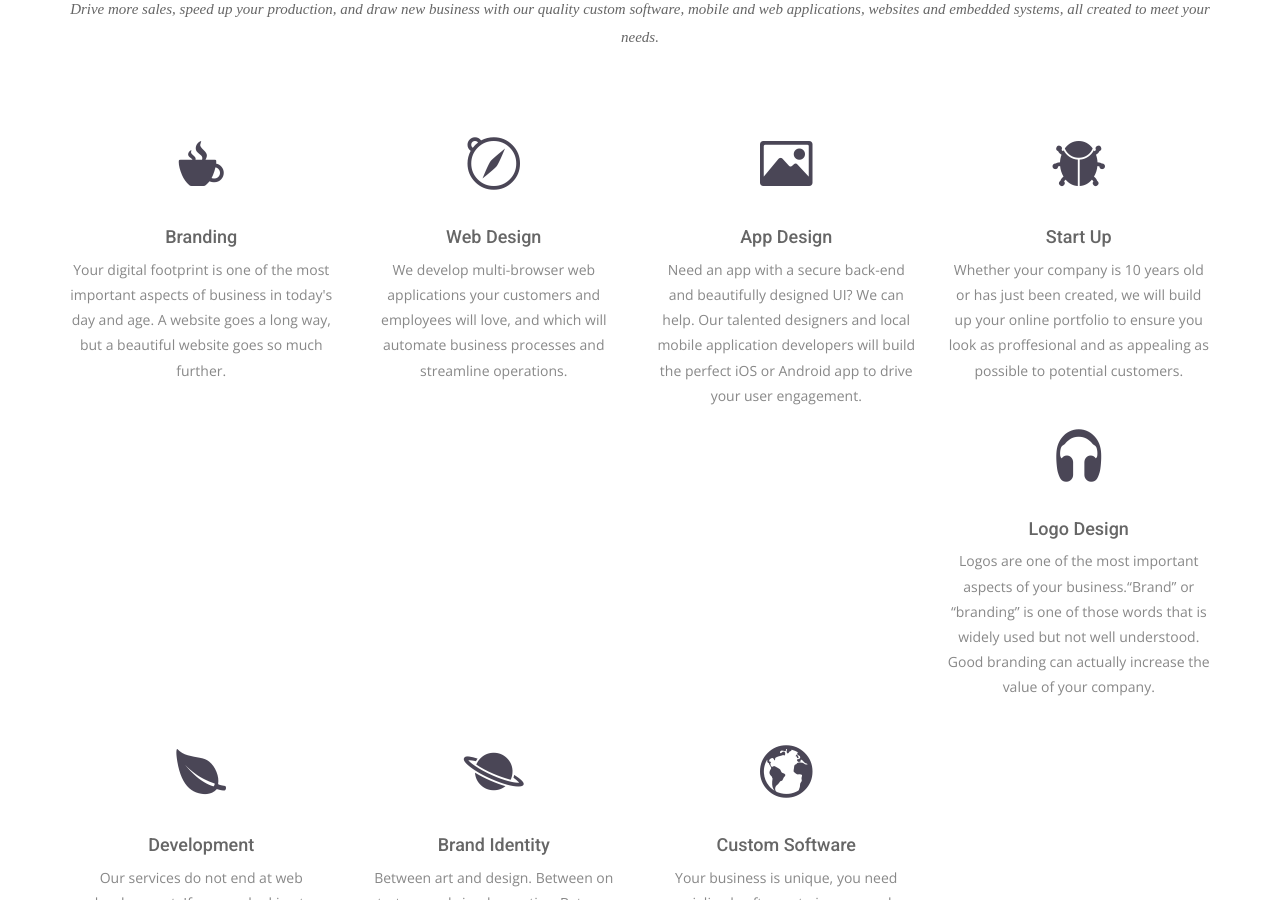
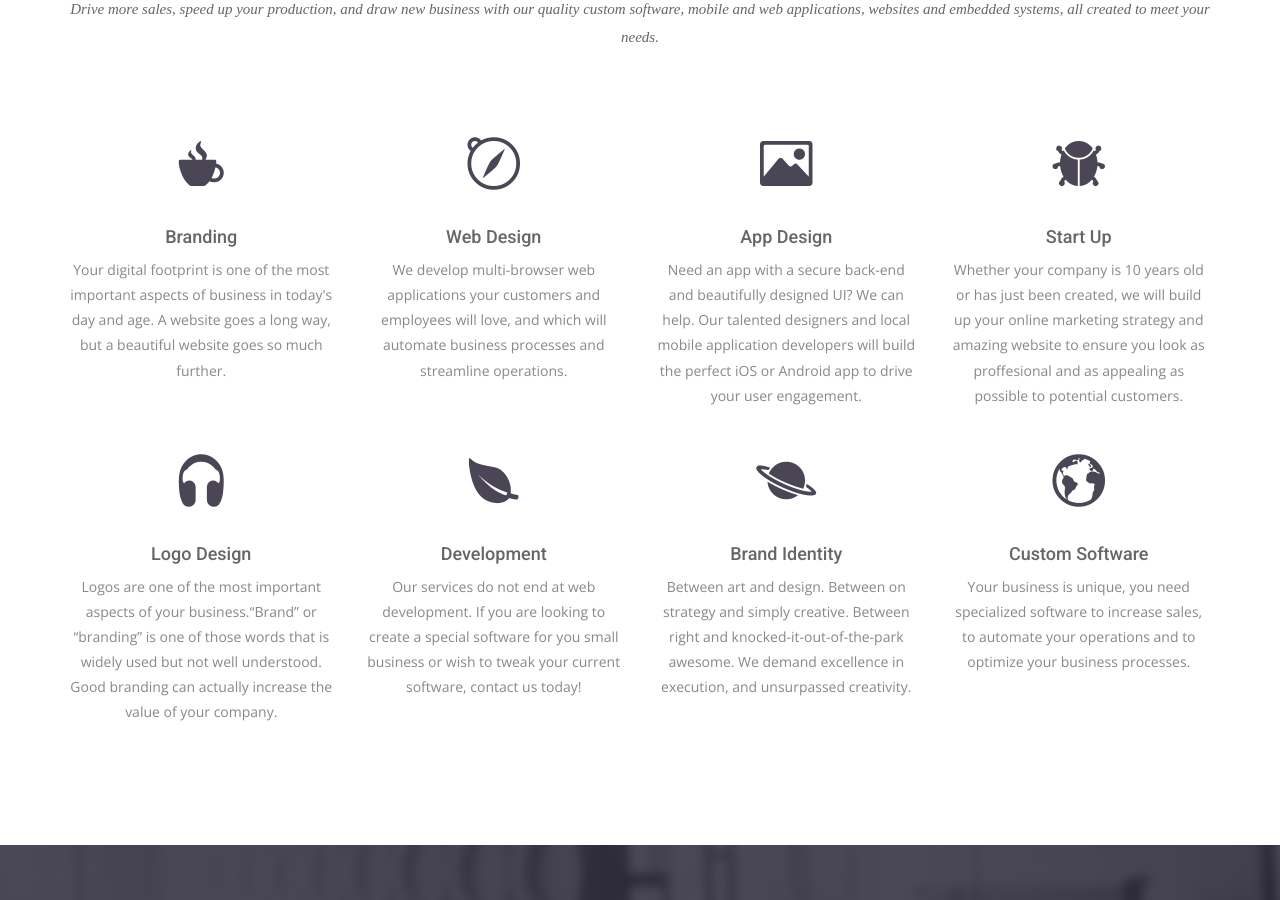
Before and after one commit to intellity/index, a Jekyll site: the page built from index.html, in a window 1280 px wide and 900 px high, scrolled down 2160 px. Built offline with Jekyll 4.4.1, drawn with Linux system fonts in a browser that asks for light colours; nearby versions of some CDN libraries; some web fonts are replaced.

Commit message:
Update index.html

```diff
--- a/index.html
+++ b/index.html
@@ -88,7 +88,7 @@
         <div class="service-item">
           <i class="ion-bug"></i>
           <h4>Start Up</h4>
-          <p>Whether your company is 10 years old or has just been created, we will build up your online portfolio to ensure you look as proffesional and as appealing as possible to potential customers.</p>
+          <p>Whether your company is 10 years old or has just been created, we will build up your online marketing strategy and amazing website to ensure you look as proffesional and as appealing as possible to potential customers.</p>
         </div>
       </div>
       <div class="col-sm-6 col-md-3">
```
